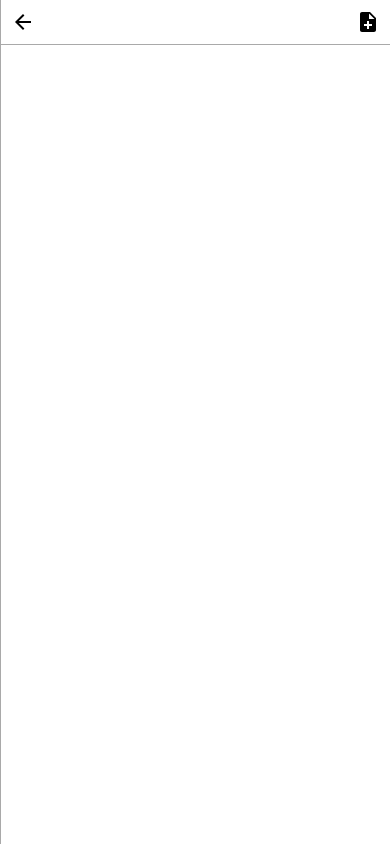
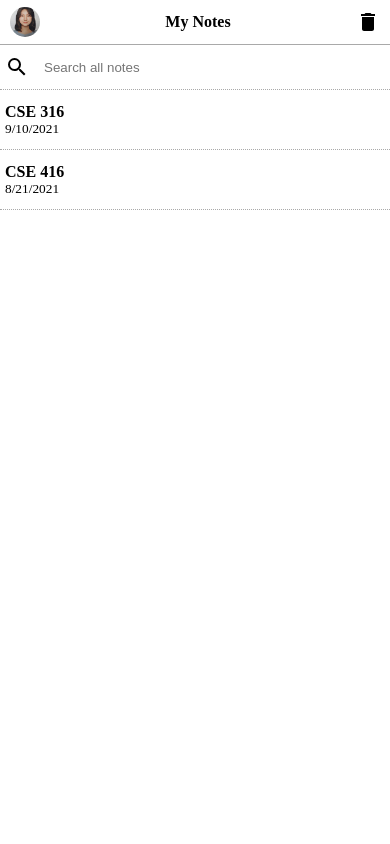
Before and after one commit to yoolbi/CSE-316-My-Note, a React (Create React App) app: page / in a window 390 px wide. Both pictures are taken after a click on the icon 23 px from the left and 22 px from the top of the page. Built offline with nearby package versions, Linux system fonts and the light colour scheme.

Commit message:
Handle navigation on the note page on small screens

```diff
--- a/src/App.js
+++ b/src/App.js
@@ -6,6 +6,7 @@ import SidebarHeader from "./components/SidebarHeader";
 import NotepageHeader from "./components/NotepageHeader";
 import AddNote from "./components/AddNote";
 import Profile from "./components/Profile";
+import {useMediaQuery} from 'react-responsive';
 
 const App =  () => {
     const [notes, setNotes] = useState([
@@ -24,6 +25,7 @@ const App =  () => {
     const [searchText, setSearchText] = useState('');
     const [currentIndex, setCurrentIndex] = useState('');
     const [showProfile, setShowProfile] = useState(false);
+    const [showSidebar, setShowSidebar] = useState(false);
 
     //save localStorage
     useEffect(() => {
@@ -96,11 +98,19 @@ const App =  () => {
             showProfile : event
         })
     };
+    const isSmallScreen = useMediaQuery({ query: "(max-width: 500px)"});
+
+    const handleShowSidebar = (event) => {
+        setShowSidebar({
+            showSidebar : event
+        })
+    };
 
     return (
         <React.Fragment>
         <div className='wrapper'>
-            <div className='sidebar'>
+            <div className='sidebar'
+                 style={isSmallScreen? {display: showSidebar? 'block' : 'none'} : {display: 'block'}}>
                 <SidebarHeader
                     id = {currentIndex}
                     handleShowProfile={handleShowProfile}
@@ -114,12 +124,17 @@ const App =  () => {
                     handleDeleteNote={deleteNote}
                     currentIndex={currentIndex}
                     setCurrentIndex={setCurrentIndex}
+                    handleShowSidebar={handleShowSidebar}
+                    setShowSidebar={setShowSidebar}
+                    showSidebar={showSidebar}
                 />
             </div>
 
-            <div className='notepage'>
+            <div className='notepage'
+                 style={isSmallScreen? {display: showSidebar? 'none' : 'block'} : {display: 'block'}}>
                 <NotepageHeader
                     handleAddNote={addNote}
+                    handleShowSidebar={handleShowSidebar}
                 />
                 <AddNote text={getText()} setText={setText}/>
             </div>
--- a/src/components/Note.js
+++ b/src/components/Note.js
@@ -1,9 +1,10 @@
 
-const Note = ({id, text, date, currentIndex, setCurrentIndex}) => {
+const Note = ({id, text, date, currentIndex, setCurrentIndex, handleShowSidebar, setShowSidebar, showSidebar}) => {
 
     const handleEditClick = (id) => {
         setCurrentIndex(id)
-
+        handleShowSidebar(false);
+        setShowSidebar(!showSidebar)
     };
 
     const checkIfCurrent = () => {
--- a/src/components/NotepageHeader.js
+++ b/src/components/NotepageHeader.js
@@ -2,7 +2,7 @@ import React from "react";
 import {MdArrowBack, MdNoteAdd} from 'react-icons/md';
 import { useState } from 'react';
 
-const NotepageHeader = ({ handleAddNote }) => {
+const NotepageHeader = ({ handleAddNote, handleShowSidebar }) => {
     const [noteText, setNoteText] = useState('');
 
     const handleAddClick = () => {
@@ -10,9 +10,15 @@ const NotepageHeader = ({ handleAddNote }) => {
         setNoteText('');
     };
 
+    const handleBackClick = () => {
+        handleShowSidebar(true);
+    };
+
     return (
         <div className='notepageHeader'>
-            <MdArrowBack className='back-icons' size='1.5em' />
+            <MdArrowBack
+                onClick={handleBackClick}
+                className='back-icons' size='1.5em' />
             <MdNoteAdd
                 onClick={handleAddClick}
                 className='add-icons' size='1.5em' />
--- a/src/components/NotesList.js
+++ b/src/components/NotesList.js
@@ -1,6 +1,7 @@
 import Note from './Note';
 
-const NotesList = ({ notes, handleDeleteNote, currentIndex, setCurrentIndex }) => {
+const NotesList = (
+    { notes, handleDeleteNote, currentIndex, setCurrentIndex, handleShowSidebar, setShowSidebar, showSidebar}) => {
     return (
         <div className='notes-list'>
             {notes.map((note) => (
@@ -12,6 +13,9 @@ const NotesList = ({ notes, handleDeleteNote, currentIndex, setCurrentIndex }) =
                     handleDeleteNote={handleDeleteNote}
                     currentIndex={currentIndex}
                     setCurrentIndex={setCurrentIndex}
+                    handleShowSidebar={handleShowSidebar}
+                    setShowSidebar={setShowSidebar}
+                    showSidebar={showSidebar}
                 />
             ))}
         </div>
--- a/src/components/Profile.js
+++ b/src/components/Profile.js
@@ -22,7 +22,6 @@ const Profile = ({showProfile, setShowProfile}) =>  {
     };
 
     const handleSave = () => {
-        console.dir(profile);
         localStorage.setItem(
             'my-profile-data',
             JSON.stringify(profile)
@@ -35,7 +34,6 @@ const Profile = ({showProfile, setShowProfile}) =>  {
         const savedProfile = JSON.parse(
             localStorage.getItem('my-profile-data')
         );
-        console.dir(savedProfile);
         if(savedProfile) {
             setProfile(savedProfile);
         }
--- a/src/index.css
+++ b/src/index.css
@@ -83,8 +83,8 @@ input {
     border: 1px solid #888;
     width: 400px;
     border-radius: 12px;
-    left: 25%;
-    top: 25%;
+    /*left: 25%;*/
+    /*top: 25%;*/
   }
 }
 
```
